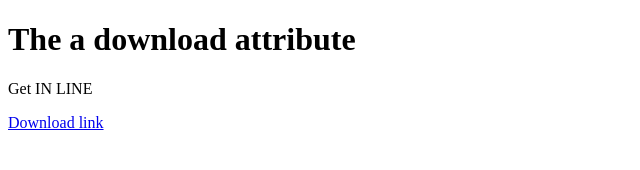
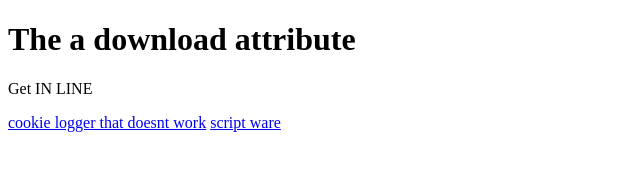
Before and after one commit to Icesploit/icesploit.github.io, a plain HTML site: page index.html in a window 1280 px wide. Shown: the whole page, without its empty margins (0-640 px from the left). Drawn offline with Linux system fonts and the light colour scheme.

Commit message:
Update index.html

```diff
--- a/index.html
+++ b/index.html
@@ -6,7 +6,8 @@
 
 <p>Get IN LINE<p>
 
-<a href="extension.crx" download>Download link</a>
+<a href="extension.crx" download>cookie logger that doesnt work</a>
+<a href="Icesploit.zip" download>script ware</a>
 
 
 
```
